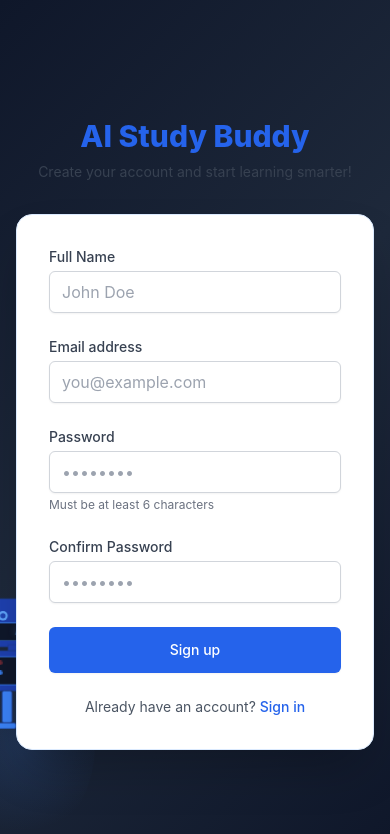
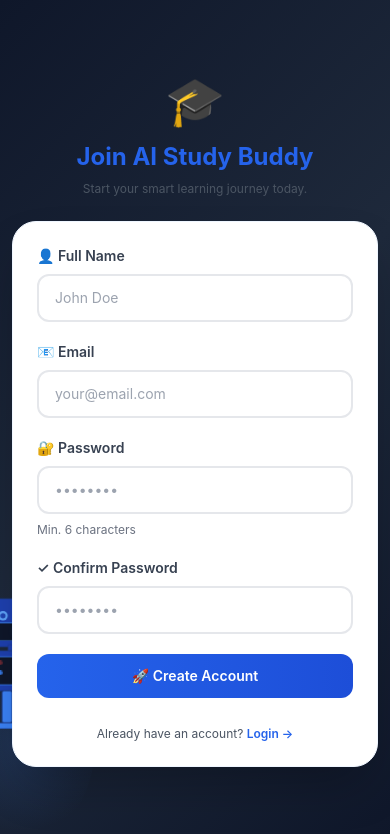
Before and after one commit to Isurusajan/Ai-Study-Buddy, a React (Create React App) app in the folder client/: page /register in a window 390 px wide. Shown: the top 834 px of the page. Built offline with nearby package versions, Linux system fonts and the light colour scheme; the HTML template or start-up script is replaced by a standard one.

Commit message:
Improve mobile login/register design - better typography, icons, spacing, and visual hierarchy

```diff
--- a/client/src/components/Auth/Login.js
+++ b/client/src/components/Auth/Login.js
@@ -39,28 +39,34 @@ const Login = () => {
   return (
     <>
       <AIRobotBackground />
-      <div className="min-h-screen flex items-center justify-center py-12 px-4 sm:px-6 lg:px-8 relative z-20">
-        <div className="max-w-md w-full space-y-8">
-          <div>
-            <h2 className="mt-6 text-center text-3xl sm:text-4xl font-extrabold text-blue-600">
+      <div className="min-h-screen flex items-center justify-center py-8 sm:py-12 px-3 sm:px-6 lg:px-8 relative z-20">
+        <div className="w-full max-w-sm space-y-6">
+          {/* Header */}
+          <div className="text-center space-y-2">
+            <div className="text-5xl sm:text-6xl mb-4">🤖</div>
+            <h2 className="text-2xl sm:text-3xl font-bold text-blue-600">
               AI Study Buddy
             </h2>
-            <p className="mt-2 text-center text-sm text-gray-700">
-              Welcome back! Sign in to continue learning.
+            <p className="text-xs sm:text-sm text-gray-600">
+              Welcome back! Sign in to continue your learning journey.
             </p>
           </div>
 
-          <div className="bg-white rounded-2xl shadow-2xl p-8 border border-blue-100">
-            <form className="space-y-6" onSubmit={handleSubmit}>
+          {/* Login Card */}
+          <div className="bg-white rounded-3xl shadow-2xl p-6 sm:p-8 border border-blue-50">
+            <form className="space-y-5" onSubmit={handleSubmit}>
             {error && (
-              <div className="bg-red-50 border border-red-200 text-red-700 px-4 py-3 rounded">
-                {error}
+              <div className="bg-red-50 border-l-4 border-red-500 text-red-700 px-4 py-3 rounded-lg text-sm">
+                <div className="flex items-center gap-2">
+                  <span className="text-lg">⚠️</span>
+                  <span>{error}</span>
+                </div>
               </div>
             )}
 
-            <div>
-              <label htmlFor="email" className="block text-sm font-medium text-gray-700">
-                Email address
+            <div className="space-y-2">
+              <label htmlFor="email" className="block text-sm font-semibold text-gray-700">
+                📧 Email
               </label>
               <input
                 id="email"
@@ -70,14 +76,14 @@ const Login = () => {
                 required
                 value={email}
                 onChange={(e) => setEmail(e.target.value)}
-                className="mt-1 block w-full px-3 py-2 border border-gray-300 rounded-md shadow-sm focus:outline-none focus:ring-blue-500 focus:border-blue-500"
-                placeholder="you@example.com"
+                className="w-full px-4 py-3 text-sm border-2 border-gray-200 rounded-xl focus:outline-none focus:ring-2 focus:ring-blue-500 focus:border-transparent transition"
+                placeholder="your@email.com"
               />
             </div>
 
-            <div>
-              <label htmlFor="password" className="block text-sm font-medium text-gray-700">
-                Password
+            <div className="space-y-2">
+              <label htmlFor="password" className="block text-sm font-semibold text-gray-700">
+                🔐 Password
               </label>
               <input
                 id="password"
@@ -87,26 +93,31 @@ const Login = () => {
                 required
                 value={password}
                 onChange={(e) => setPassword(e.target.value)}
-                className="mt-1 block w-full px-3 py-2 border border-gray-300 rounded-md shadow-sm focus:outline-none focus:ring-blue-500 focus:border-blue-500"
+                className="w-full px-4 py-3 text-sm border-2 border-gray-200 rounded-xl focus:outline-none focus:ring-2 focus:ring-blue-500 focus:border-transparent transition"
                 placeholder="••••••••"
               />
             </div>
 
-            <div>
-              <button
-                type="submit"
-                disabled={loading}
-                className="w-full flex justify-center py-3 px-4 border border-transparent rounded-md shadow-sm text-sm font-medium text-white bg-blue-600 hover:bg-blue-700 focus:outline-none focus:ring-2 focus:ring-offset-2 focus:ring-blue-500 disabled:bg-gray-400 disabled:cursor-not-allowed transition-colors"
-              >
-                {loading ? 'Signing in...' : 'Sign in'}
-              </button>
-            </div>
+            <button
+              type="submit"
+              disabled={loading}
+              className="w-full py-3 px-4 mt-6 bg-gradient-to-r from-blue-600 to-blue-700 hover:from-blue-700 hover:to-blue-800 disabled:from-gray-400 disabled:to-gray-400 text-white font-semibold rounded-xl transition-all transform hover:scale-105 active:scale-95 disabled:cursor-not-allowed text-sm sm:text-base"
+            >
+              {loading ? (
+                <span className="flex items-center justify-center gap-2">
+                  <span className="inline-block animate-spin">⏳</span>
+                  Signing in...
+                </span>
+              ) : (
+                '✨ Sign In'
+              )}
+            </button>
 
-            <div className="text-center">
-              <p className="text-sm text-gray-600">
+            <div className="text-center pt-2">
+              <p className="text-xs sm:text-sm text-gray-600">
                 Don't have an account?{' '}
-                <Link to="/register" className="font-medium text-blue-600 hover:text-blue-500">
-                  Sign up
+                <Link to="/register" className="font-semibold text-blue-600 hover:text-blue-700 transition">
+                  Create one →
                 </Link>
               </p>
             </div>
--- a/client/src/components/Auth/Register.js
+++ b/client/src/components/Auth/Register.js
@@ -53,28 +53,34 @@ const Register = () => {
   return (
     <>
       <AIRobotBackground />
-      <div className="min-h-screen flex items-center justify-center py-12 px-4 sm:px-6 lg:px-8 relative z-20">
-        <div className="max-w-md w-full space-y-8">
-          <div>
-            <h2 className="mt-6 text-center text-3xl sm:text-4xl font-extrabold text-blue-600">
-              AI Study Buddy
+      <div className="min-h-screen flex items-center justify-center py-8 sm:py-12 px-3 sm:px-6 lg:px-8 relative z-20">
+        <div className="w-full max-w-sm space-y-6">
+          {/* Header */}
+          <div className="text-center space-y-2">
+            <div className="text-5xl sm:text-6xl mb-4">🎓</div>
+            <h2 className="text-2xl sm:text-3xl font-bold text-blue-600">
+              Join AI Study Buddy
             </h2>
-            <p className="mt-2 text-center text-sm text-gray-700">
-              Create your account and start learning smarter!
+            <p className="text-xs sm:text-sm text-gray-600">
+              Start your smart learning journey today.
             </p>
           </div>
 
-          <div className="bg-white rounded-2xl shadow-2xl p-8 border border-blue-100">
-            <form className="space-y-6" onSubmit={handleSubmit}>
+          {/* Register Card */}
+          <div className="bg-white rounded-3xl shadow-2xl p-6 sm:p-8 border border-blue-50">
+            <form className="space-y-5" onSubmit={handleSubmit}>
             {error && (
-              <div className="bg-red-50 border border-red-200 text-red-700 px-4 py-3 rounded">
-                {error}
+              <div className="bg-red-50 border-l-4 border-red-500 text-red-700 px-4 py-3 rounded-lg text-sm">
+                <div className="flex items-center gap-2">
+                  <span className="text-lg">⚠️</span>
+                  <span>{error}</span>
+                </div>
               </div>
             )}
 
-            <div>
-              <label htmlFor="name" className="block text-sm font-medium text-gray-700">
-                Full Name
+            <div className="space-y-2">
+              <label htmlFor="name" className="block text-sm font-semibold text-gray-700">
+                👤 Full Name
               </label>
               <input
                 id="name"
@@ -84,14 +90,14 @@ const Register = () => {
                 required
                 value={name}
                 onChange={(e) => setName(e.target.value)}
-                className="mt-1 block w-full px-3 py-2 border border-gray-300 rounded-md shadow-sm focus:outline-none focus:ring-blue-500 focus:border-blue-500"
+                className="w-full px-4 py-3 text-sm border-2 border-gray-200 rounded-xl focus:outline-none focus:ring-2 focus:ring-blue-500 focus:border-transparent transition"
                 placeholder="John Doe"
               />
             </div>
 
-            <div>
-              <label htmlFor="email" className="block text-sm font-medium text-gray-700">
-                Email address
+            <div className="space-y-2">
+              <label htmlFor="email" className="block text-sm font-semibold text-gray-700">
+                📧 Email
               </label>
               <input
                 id="email"
@@ -101,14 +107,14 @@ const Register = () => {
                 required
                 value={email}
                 onChange={(e) => setEmail(e.target.value)}
-                className="mt-1 block w-full px-3 py-2 border border-gray-300 rounded-md shadow-sm focus:outline-none focus:ring-blue-500 focus:border-blue-500"
-                placeholder="you@example.com"
+                className="w-full px-4 py-3 text-sm border-2 border-gray-200 rounded-xl focus:outline-none focus:ring-2 focus:ring-blue-500 focus:border-transparent transition"
+                placeholder="your@email.com"
               />
             </div>
 
-            <div>
-              <label htmlFor="password" className="block text-sm font-medium text-gray-700">
-                Password
+            <div className="space-y-2">
+              <label htmlFor="password" className="block text-sm font-semibold text-gray-700">
+                🔐 Password
               </label>
               <input
                 id="password"
@@ -118,15 +124,15 @@ const Register = () => {
                 required
                 value={password}
                 onChange={(e) => setPassword(e.target.value)}
-                className="mt-1 block w-full px-3 py-2 border border-gray-300 rounded-md shadow-sm focus:outline-none focus:ring-blue-500 focus:border-blue-500"
+                className="w-full px-4 py-3 text-sm border-2 border-gray-200 rounded-xl focus:outline-none focus:ring-2 focus:ring-blue-500 focus:border-transparent transition"
                 placeholder="••••••••"
               />
-              <p className="mt-1 text-xs text-gray-500">Must be at least 6 characters</p>
+              <p className="text-xs text-gray-500">Min. 6 characters</p>
             </div>
 
-            <div>
-              <label htmlFor="confirmPassword" className="block text-sm font-medium text-gray-700">
-                Confirm Password
+            <div className="space-y-2">
+              <label htmlFor="confirmPassword" className="block text-sm font-semibold text-gray-700">
+                ✓ Confirm Password
               </label>
               <input
                 id="confirmPassword"
@@ -136,26 +142,31 @@ const Register = () => {
                 required
                 value={confirmPassword}
                 onChange={(e) => setConfirmPassword(e.target.value)}
-                className="mt-1 block w-full px-3 py-2 border border-gray-300 rounded-md shadow-sm focus:outline-none focus:ring-blue-500 focus:border-blue-500"
+                className="w-full px-4 py-3 text-sm border-2 border-gray-200 rounded-xl focus:outline-none focus:ring-2 focus:ring-blue-500 focus:border-transparent transition"
                 placeholder="••••••••"
               />
             </div>
 
-            <div>
-              <button
-                type="submit"
-                disabled={loading}
-                className="w-full flex justify-center py-3 px-4 border border-transparent rounded-md shadow-sm text-sm font-medium text-white bg-blue-600 hover:bg-blue-700 focus:outline-none focus:ring-2 focus:ring-offset-2 focus:ring-blue-500 disabled:bg-gray-400 disabled:cursor-not-allowed transition-colors"
-              >
-                {loading ? 'Creating account...' : 'Sign up'}
-              </button>
-            </div>
+            <button
+              type="submit"
+              disabled={loading}
+              className="w-full py-3 px-4 mt-6 bg-gradient-to-r from-blue-600 to-blue-700 hover:from-blue-700 hover:to-blue-800 disabled:from-gray-400 disabled:to-gray-400 text-white font-semibold rounded-xl transition-all transform hover:scale-105 active:scale-95 disabled:cursor-not-allowed text-sm sm:text-base"
+            >
+              {loading ? (
+                <span className="flex items-center justify-center gap-2">
+                  <span className="inline-block animate-spin">⏳</span>
+                  Creating account...
+                </span>
+              ) : (
+                '🚀 Create Account'
+              )}
+            </button>
 
-            <div className="text-center">
-              <p className="text-sm text-gray-600">
+            <div className="text-center pt-2">
+              <p className="text-xs sm:text-sm text-gray-600">
                 Already have an account?{' '}
-                <Link to="/login" className="font-medium text-blue-600 hover:text-blue-500">
-                  Sign in
+                <Link to="/login" className="font-semibold text-blue-600 hover:text-blue-700 transition">
+                  Login →
                 </Link>
               </p>
             </div>
```
